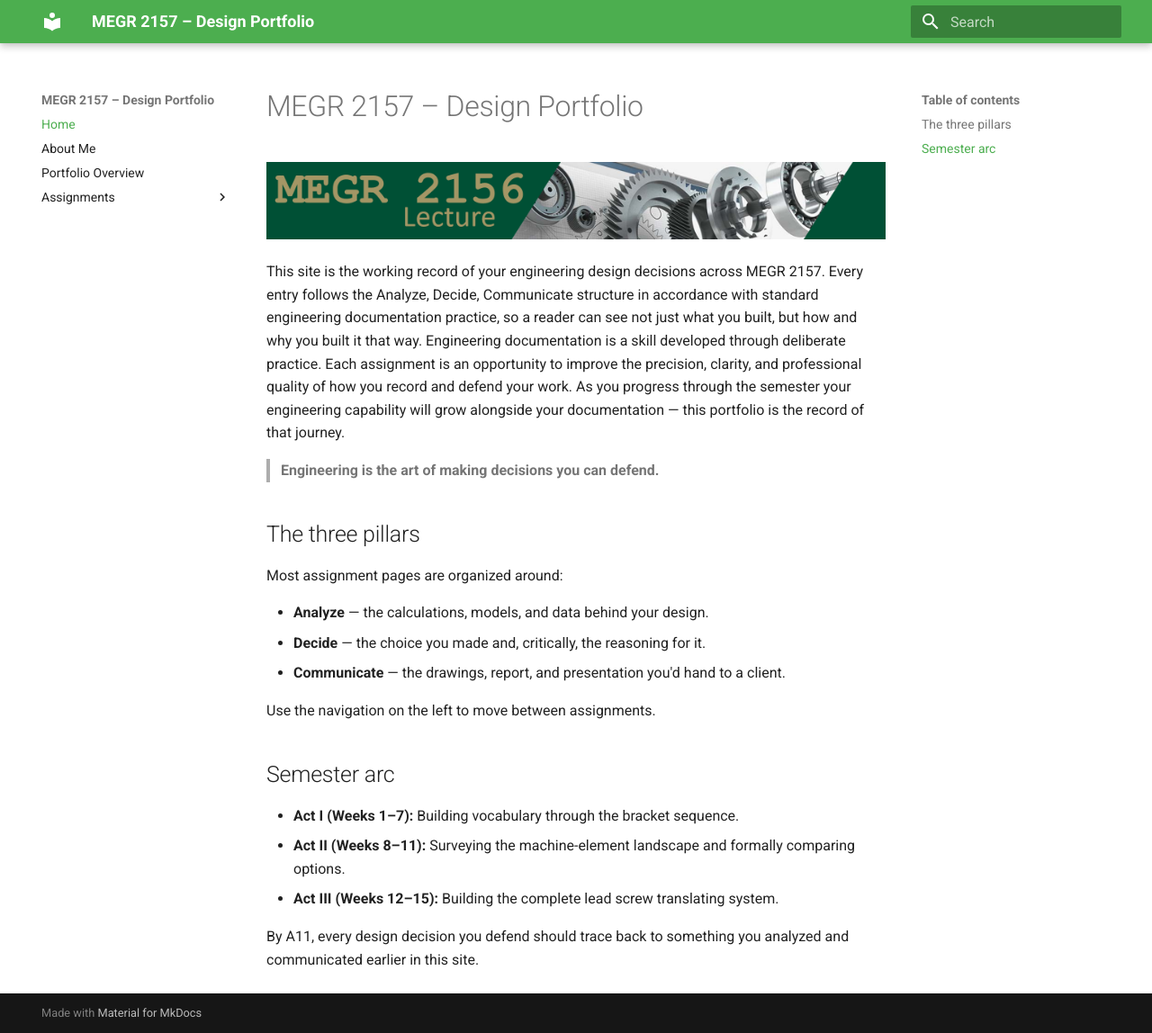
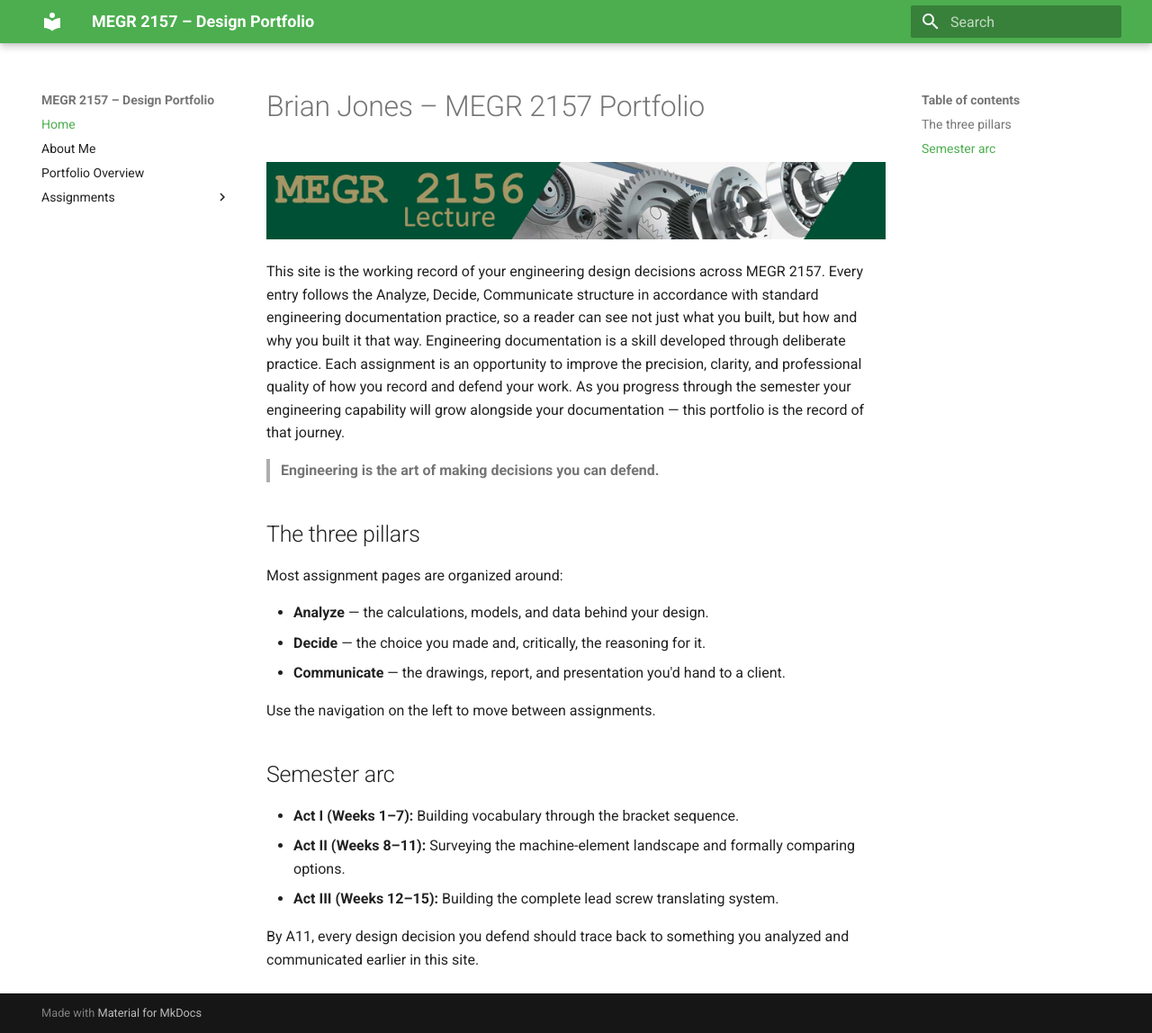
Before and after one commit to Brian-Jones-007/design-projects-portfolio, an MkDocs documentation site: the page built from docs/index.md, in a window 1280 px wide and 1148 px high. Shown: the whole window at 90% size. Built offline with MkDocs 1.6.1 and Material for MkDocs 9.7.7, drawn with Linux system fonts in a browser that asks for light colours.

Commit message:
Update portfolio title and introduction

```diff
--- a/docs/index.md
+++ b/docs/index.md
@@ -1,4 +1,4 @@
-# MEGR 2157 – Design Portfolio
+# Brian Jones – MEGR 2157 Portfolio
 
 ![MEGR 2156-7 Title](MEGR2156title.png)
 
```
